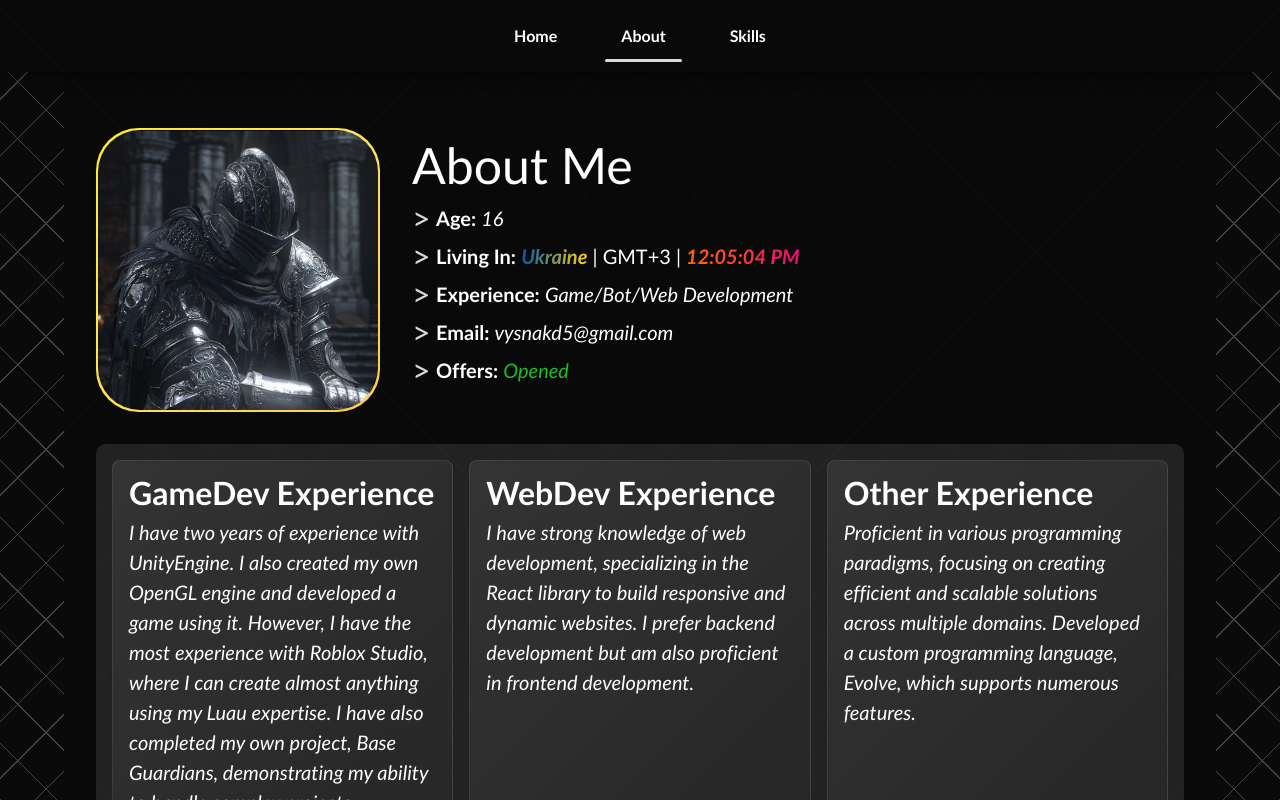
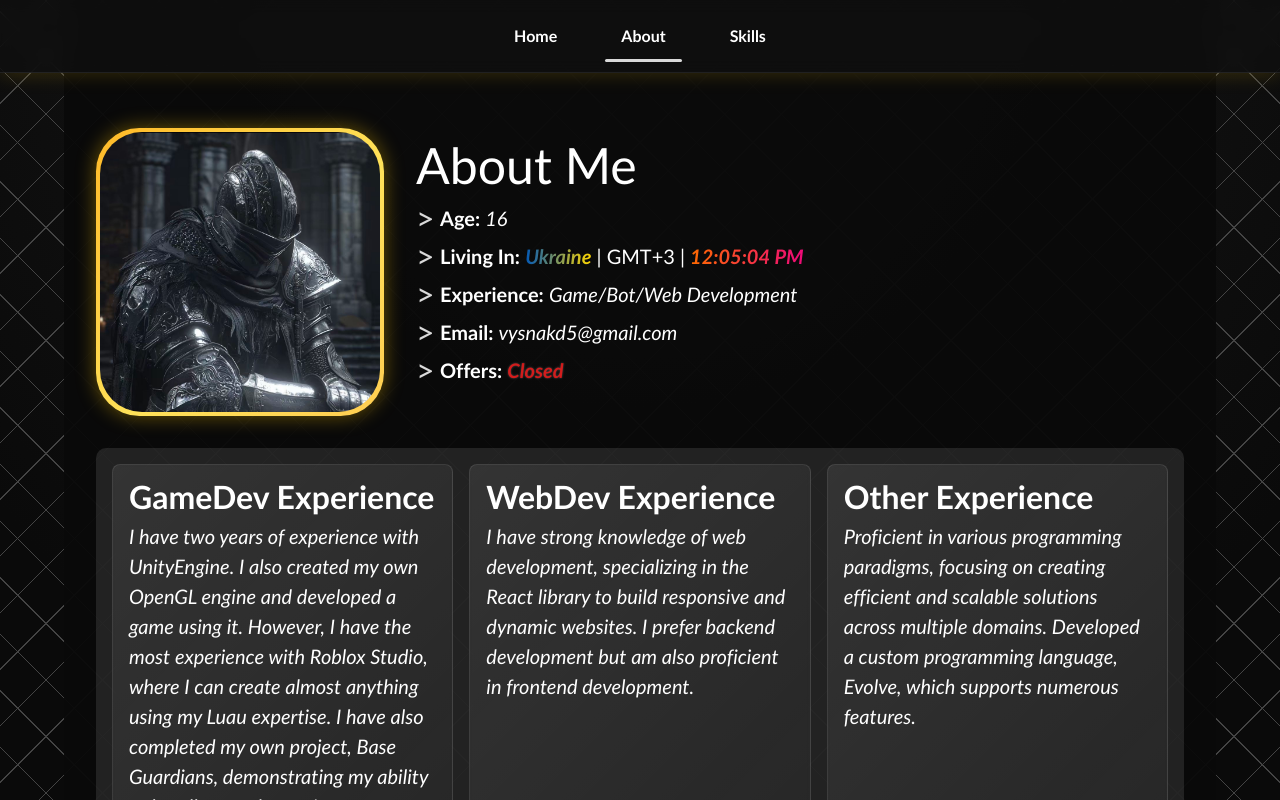
Before and after one commit to dima648228/my-portfolio, a React (Create React App) app: page / in a window 1280 px wide. Both pictures are taken after a click on the item "About". Shown: the top 800 px of the page. Built offline with nearby package versions, Linux system fonts and the light colour scheme.

Commit message:
styles refactoring

```diff
--- a/src/components/About.tsx
+++ b/src/components/About.tsx
@@ -61,14 +61,17 @@ const About = () => {
             </div>
 
             <div className="right-block">
-                <p style={{fontSize:'50px'}}>{generalInfoHeader}</p>
+                <p style={{ fontSize: '50px' }}>
+                    {generalInfoHeader}
+                </p>
+
                 <p className="list-item"><strong>Age:</strong> <span className="about-span">16</span></p>
 
                 <p className="list-item"><strong>Living In:</strong> <span className="gradient-country about-span">Ukraine</span> | GMT+3 | <span className="gradient-time about-span">{currentTime ? currentTime : "Loading..."}</span></p>
 
                 <p className="list-item"><strong>Experience:</strong> <span className="about-span">Game/Bot/Web Development</span></p>
                 <p className="list-item"><strong>Email:</strong> <span className="about-span">vysnakd5@gmail.com</span></p>
-                <p className="list-item"><strong>Offers:</strong> <span className="about-span" style={{ color: `rgba(${getStateColor().join(',')})` }}>{getStateText()}</span></p>
+                <p className="list-item"><strong>Offers:</strong> <span className="about-span offer-status" style={{ color: `rgba(${getStateColor().join(',')})` }}>{getStateText()}</span></p>
             </div>
           </div>
 
--- a/src/config.json
+++ b/src/config.json
@@ -1,5 +1,5 @@
 {
-    "IS_OFFERS_AVAILABLE": true,
+    "IS_OFFERS_AVAILABLE": false,
 
     "SKILLSPROGRESS": {
         "Python": 60,
--- a/src/styles/App.css
+++ b/src/styles/App.css
@@ -1,3 +1,6 @@
+/* ===============================
+   Root Variables
+=============================== */
 :root {
   --font-main: 'Trebuchet MS', 'Lucida Sans Unicode', 'Lucida Grande', 'Lucida Sans', Arial, sans-serif;
   --color-bg: #0a0a0a;
@@ -6,31 +9,43 @@
   --radius: 15px;
 }
 
+/* ===============================
+   Base Styles
+=============================== */
 body {
   margin: 0;
   min-height: 100vh;
   display: flex;
   justify-content: center;
   align-items: flex-start;
+  font-family: var(--font-main);
+  color: var(--color-text);
   background-color: var(--color-bg);
+
   background-image:
     repeating-linear-gradient(45deg, #444 0, #444 1px, transparent 1px, transparent 40px),
-        repeating-linear-gradient(-45deg, #444 0, #444 1px, transparent 1px, transparent 40px);
-    color: var(--color-text);
-    font-family: var(--font-main);
+    repeating-linear-gradient(-45deg, #444 0, #444 1px, transparent 1px, transparent 40px),
+    radial-gradient(circle at top, #1a1a1a, #0a0a0a 70%);
+
   overflow-x: hidden;
 }
 
+/* ===============================
+   Navigation
+=============================== */
 .navigator {
   width: 100%;
-    background: rgba(10, 10, 10, 0.95);
-    padding: 1rem 2rem;
   position: fixed;
   top: 0;
   left: 0;
   z-index: 1000;
-    box-shadow: 0 4px 12px rgba(0, 0, 0, 0.5);
-    font-family: var(--font-main);
+
+  padding: 1rem 2rem;
+  background: rgba(15, 15, 15, 0.8);
+  backdrop-filter: blur(8px);
+
+  border-bottom: 1px solid rgba(255, 255, 255, 0.08);
+  box-shadow: 0 0 20px rgba(255, 200, 0, 0.2);
 }
 
 .navigator ul {
@@ -40,17 +55,16 @@ body {
   gap: 2rem;
   margin: 0;
   padding: 0;
-    position: relative;
 }
 
 .navigator-item {
-    color: #ffffff;
+  position: relative;
+  font-weight: bold;
+  color: #fff;
   cursor: pointer;
-    font-weight: bold;
   padding: 0.5rem 1rem;
   border-radius: 8px;
   transition: all 0.3s ease;
-    position: relative;
 }
 
 .navigator-item:hover {
@@ -65,24 +79,31 @@ body {
   left: 0;
   width: 100%;
   height: 3px;
-    background: #d9d9d9;
   border-radius: 2px;
+  background: var(--color-accent);
 }
 
+/* ===============================
+   Blocks (Containers)
+=============================== */
 .block-center {
   display: flex;
   flex-direction: column;
   align-items: center;
   justify-content: center;
+
   box-sizing: border-box;
   text-align: center;
   background: rgba(10, 10, 10, 0.95);
-    padding: 8rem 2rem;
-    border-radius: var(--radius);
-    box-shadow: 0 4px 30px rgba(0,0,0,0.5);
+
   width: 90vw;
   max-width: calc(100vw - 2rem);
   min-height: 100vh;
+
+  padding: 8rem 2rem;
+  border-radius: var(--radius);
+  box-shadow: 0 4px 30px rgba(0, 0, 0, 0.5);
+
   opacity: 0;
   transform: translateY(20px);
   animation: fadeIn 0.6s forwards;
@@ -100,11 +121,21 @@ body {
   margin-bottom: 2rem;
 }
 
-.skills-block {
-    justify-content: flex-start !important;
-    align-items: flex-start !important;
+.bottom-block {
+  width: 100%;
+  display: flex;
+  flex-direction: row;
+  gap: 1rem;
+  justify-content: flex-start;
+
+  padding: 1rem;
+  border-radius: 10px;
+  background: rgba(255, 255, 255, 0.1);
 }
 
+/* ===============================
+   Avatar Section
+=============================== */
 .photo {
   display: flex;
   justify-content: center;
@@ -112,13 +143,12 @@ body {
 }
 
 .avatar-wrapper {
-  padding: 2px;
+  padding: 4px;
   border-radius: 15%;
-  background: linear-gradient(135deg, #ffcc00, #fff700, #ffe259, #ffb347);
-
+  background: linear-gradient(135deg, #ffcc00, #ff9900, #ffe259, #ffb347);
   background-size: 300% 300%;
-  display: inline-flex;
-  animation: borderGradient 6s ease infinite;
+  animation: borderGradient 8s ease infinite;
+  box-shadow: 0 0 20px rgba(255, 200, 0, 0.4);
 }
 
 .avatar {
@@ -129,44 +159,26 @@ body {
   display: block;
 }
 
-.about-span {
-    font-style: italic;
-}
-
+/* ===============================
+   About / Info
+=============================== */
 .right-block {
   flex: 1;
   display: flex;
   flex-direction: column;
   align-items: flex-start;
-    justify-content: flex-start;
   font-size: 20px;
-}
-
-.bottom-block {
-    width: 100%;
-    background-color: rgba(255,255,255,0.1);
-    padding: 1rem;
-    border-radius: 10px;
-    display: flex;
-    flex-direction: row;
-    gap: 1rem;
   justify-content: flex-start;
 }
 
-.sub-block {
-    text-align: left;
-    background: linear-gradient(135deg, rgba(255,255,255,0.08), rgba(255,255,255,0.02));
-    padding: 0.5rem 1rem;
-    border-radius: 8px;
-    flex: 1;
-    backdrop-filter: blur(4px);
-    border: 1px solid rgba(255,255,255,0.1);
+.about-span {
+  font-style: italic;
 }
 
 .list-item {
   position: relative;
+  margin-bottom: 0.5rem;
   padding-left: 1.5rem;
-    margin-bottom: 0.5rem;
 }
 
 .list-item::before {
@@ -175,23 +187,44 @@ body {
   left: 0;
   top: 50%;
   transform: translateY(-50%);
-    color: #d9d9d9;
   font-size: 2rem;
+  color: var(--color-accent);
+}
+
+/* ===============================
+   Sub Blocks
+=============================== */
+.sub-block {
+  flex: 1;
+  text-align: left;
+
+  padding: 0.5rem 1rem;
+  border-radius: 8px;
+  border: 1px solid rgba(255, 255, 255, 0.1);
+
+  background: linear-gradient(135deg, rgba(255,255,255,0.08), rgba(255,255,255,0.02));
+  backdrop-filter: blur(4px);
+}
+
+/* ===============================
+   Skills
+=============================== */
+.skills-block {
+  justify-content: flex-start !important;
+  align-items: flex-start !important;
 }
 
 .skill-items-container {
   display: flex;
-    justify-content: flex-start;
-    align-items: flex-start;
-    width: 100%;
   flex-direction: column;
   gap: 20px;
+  width: 100%;
   margin-left: 20px;
 }
 
 .skill-item {
+  width: 100%;
   padding: 10px 5px;
-    width: 100%;
 }
 
 .skill-header {
@@ -208,35 +241,48 @@ body {
 
 .progress-bar-container {
   width: 500px;
+  border-radius: 5px;
   background-color: #e0e0e0;
-    border-radius: 5px;
 }
 
 .progress-bar {
   height: 30px;
-    background: linear-gradient(90deg, #4caf50, #8bc34a);
   border-radius: 5px;
   transition: width 0.5s ease-in-out;
+  background: linear-gradient(90deg, #4caf50, #8bc34a);
+}
+
+/* ===============================
+   Special Effects
+=============================== */
+.offer-status {
+  font-weight: bold;
+  animation: pulseGlow 1.5s infinite;
 }
 
 .gradient-time {
+  font-weight: bold;
   background: linear-gradient(90deg, #ff6a00, #ee0979);
-
+  background-clip: text;
   -webkit-background-clip: text;
   -webkit-text-fill-color: transparent;
-
-  background-clip: text;
-  font-weight: bold;
 }
 
 .gradient-country {
+  font-weight: bold;
   background: linear-gradient(90deg, #0057b7, #ffd700);
-
+  background-clip: text;
   -webkit-background-clip: text;
   -webkit-text-fill-color: transparent;
+}
 
-  background-clip: text;
-  font-weight: bold;
+/* ===============================
+   Animations
+=============================== */
+@keyframes pulseGlow {
+  0%   { text-shadow: 0 0 2px rgba(255,255,255,0.3); }
+  50%  { text-shadow: 0 0 6px currentColor; }
+  100% { text-shadow: 0 0 2px rgba(255,255,255,0.3); }
 }
 
 @keyframes fadeIn {
@@ -247,17 +293,23 @@ body {
 }
 
 @keyframes borderGradient {
-  0% { background-position: 0% 50%; }
-  50% { background-position: 100% 50%; }
+  0%   { background-position: 0% 50%; }
+  50%  { background-position: 100% 50%; }
   100% { background-position: 0% 50%; }
 }
 
+/* ===============================
+   Layout Helpers
+=============================== */
 .container {
   width: 100%;
-    max-width: calc(100vw);
+  max-width: 100vw;
   overflow: hidden;
 }
 
+/* ===============================
+   Media Queries
+=============================== */
 @media (max-width: 1200px) {
   .block-center {
     width: 95vw;
@@ -267,12 +319,8 @@ body {
 }
 
 @media (max-width: 992px) {
-    .skill-containers-list {
-        gap: 30px;
-    }
-    .progress-bar-container {
-        max-width: 400px;
-    }
+  .skill-containers-list { gap: 30px; }
+  .progress-bar-container { max-width: 400px; }
 }
 
 @media (max-width: 768px) {
@@ -280,25 +328,13 @@ body {
     flex-direction: column;
     gap: 1rem;
   }
-    .block-center {
-        padding: 8rem;
-    }
-    .progress-bar-container {
-        max-width: 200px;
-    }
+  .block-center { padding: 8rem; }
+  .progress-bar-container { max-width: 200px; }
 }
 
 @media (max-width: 480px) {
-    .block-center {
-        padding: 4rem;
+  .block-center { padding: 4rem; }
+  .progress-bar-container { max-width: 100%; }
+  .progress-bar { height: 20px; }
+  .skill-header { font-size: 18px; }
 }
-    .progress-bar-container {
-        max-width: 100%;
-    }
-    .progress-bar {
-        height: 20px;
-    }
-    .skill-header {
-        font-size: 18px;
-    }
-}
```
Lines whose indentation alone changed are shown as unchanged.
